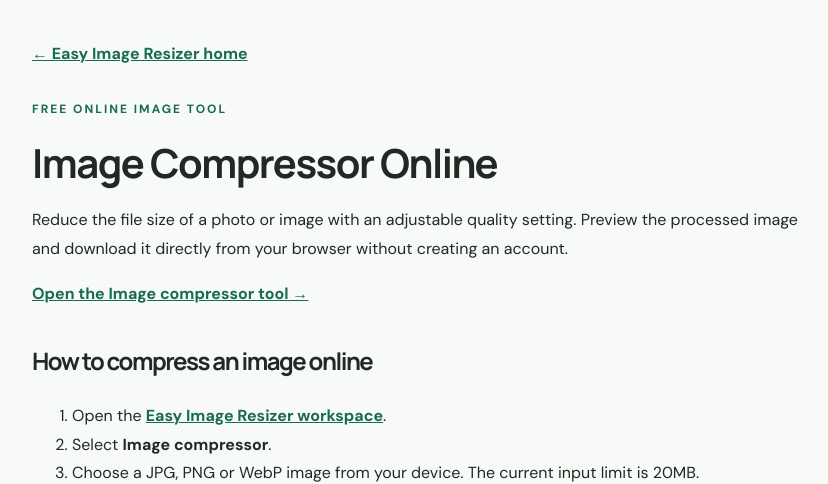
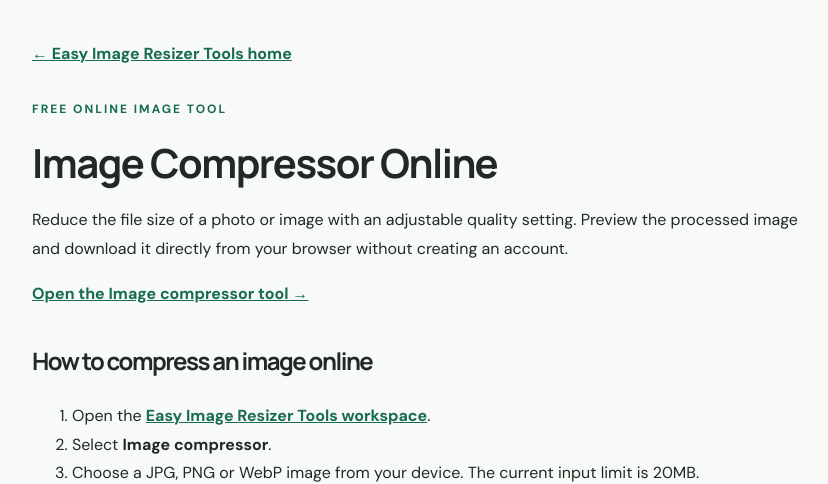
Before and after one commit to ashrafhashmi95786-sys/easy-image-resizer, a Next.js app: page /image-compressor in a window 1280 px wide. Shown: the top 484 px of the page, without its empty margins (222-1050 px from the left). Built offline with nearby package versions, Linux system fonts and the light colour scheme.

Commit message:
Rebrand site as Easy Image Resizer Tools

```diff
--- a/app/image-compressor/page.tsx
+++ b/app/image-compressor/page.tsx
@@ -1,14 +1,14 @@
 import type { Metadata } from "next";
 import Link from "next/link";
 
-const siteUrl = "https://easy-image-resizer-seven.vercel.app";
+const siteUrl = "https://easyimageresizertools.com";
 
 export const metadata: Metadata = {
   title: "Free Online Image Compressor",
   description: "Compress JPG, PNG and WebP images online for free. Adjust image quality, preview the result and download it in your browser without sign-up.",
   alternates: { canonical: `${siteUrl}/image-compressor` },
   openGraph: {
-    title: "Image Compressor Online Free | Easy Image Resizer",
+    title: "Image Compressor Online Free | Easy Image Resizer Tools",
     description: "Reduce photo file size with an adjustable quality setting and local browser processing.",
     url: `${siteUrl}/image-compressor`,
     type: "article",
@@ -20,7 +20,7 @@ const linkStyle = { color: "#176b50", fontWeight: 700 };
 export default function ImageCompressorPage() {
   return (
     <main style={{ maxWidth: 820, margin: "0 auto", padding: "40px 24px 72px", lineHeight: 1.8, color: "#202923" }}>
-      <Link href="/" style={linkStyle}>← Easy Image Resizer home</Link>
+      <Link href="/" style={linkStyle}>← Easy Image Resizer Tools home</Link>
       <header style={{ margin: "30px 0" }}>
         <p style={{ color: "#176b50", fontWeight: 700, letterSpacing: 2, fontSize: 12 }}>FREE ONLINE IMAGE TOOL</p>
         <h1 style={{ fontSize: 40, lineHeight: 1.15 }}>Image Compressor Online</h1>
@@ -30,7 +30,7 @@ export default function ImageCompressorPage() {
       <section>
         <h2>How to compress an image online</h2>
         <ol>
-          <li>Open the <Link href="/#tools" style={linkStyle}>Easy Image Resizer workspace</Link>.</li>
+          <li>Open the <Link href="/#tools" style={linkStyle}>Easy Image Resizer Tools workspace</Link>.</li>
           <li>Select <strong>Image compressor</strong>.</li>
           <li>Choose a JPG, PNG or WebP image from your device. The current input limit is 20MB.</li>
           <li>Adjust the image quality slider. A lower setting can reduce file size but may make details less clear.</li>
```
